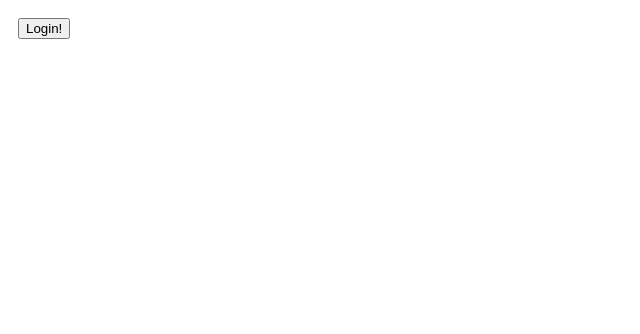
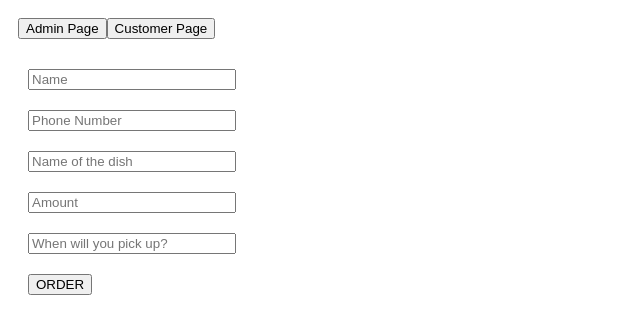
Before and after one commit to gsevkin/dinner_order_app, a React (Create React App) app in the folder client/: page /CustomerPage in a window 1280 px wide. Shown: the top 334 px of the page, without its empty margins (0-640 px from the left). Built offline with nearby package versions, Linux system fonts and the light colour scheme; no server answers.

Commit message:
added customer order page
- new data schema
- new page
- routes are differentiated

```diff
--- a/client/src/App.js
+++ b/client/src/App.js
@@ -6,6 +6,15 @@ import React, { Component } from "react";
 class App extends Component {
   render() {
     return (
+      <React.Fragment>
+        <div style={{ padding: '10px' }}>
+          <button onClick={(e) => window.location.assign("/AdminPage")}>
+            Admin Page
+          </button>
+          <button onClick={(e) => window.location.assign("/CustomerPage")}>
+            Customer Page
+          </button>
+        </div>
         <Router>
           <div>
             <Switch>
@@ -14,6 +23,7 @@ class App extends Component {
             </Switch>
           </div>
         </Router>
+      </React.Fragment>
     );
   }
 }
--- a/client/src/pages/CustomerPage.js
+++ b/client/src/pages/CustomerPage.js
@@ -2,13 +2,111 @@ import React, {Component} from 'react';
 import axios from 'axios';
 
 class CustomerPage extends Component{
+  state = {
+    data: [],
+    orderData: [],
+    id: 0,
+    CustomerName: null,
+    CustomerPhone: null,
+    PickupTime: null,
+    ServeDate: null,
+    DishName: null,
+    Amount: null,
+    intervalIsSet: false,
+    idToDelete: null,
+    idToUpdate: null,
+    objectToUpdate: null
+  };
+  //mount
+  componentDidMount() {
+    this.getOrderDataFromDb();
+    if(!this.state.intervalIsSet) {
+      let interval = setInterval(this.getDataFromDb, 1000);
+      this.setState({ intervalIsSet: interval });
+    }
+  }
+
+  //unmount
+  componentWillUnmount() {
+    if(this.state.intervalIsSet) {
+      clearInterval(this.state.intervalIsSet);
+      this.setState({ intervalIsSet: null });
+    }
+  }
+
+  getOrderDataFromDb = () => {
+    fetch('http://localhost:3001/api/customer/getData')
+      .then((data) => data.json())
+      .then((res) => this.setState({ orderData: res.data }));
+  };
+
+  putOrderDataToDB = ( CustomerName, CustomerPhone, PickupTime, DishName, Amount, ServeDate) => {
+    let currentIds = this.state.data.map((data) => data.id);
+    let idToBeAdded = 0;
+    while(currentIds.includes(idToBeAdded)){
+      ++idToBeAdded;
+    }
+
+    axios.post('http://localhost:3001/api/customer/putData', {
+      id: idToBeAdded,
+      CustomerName: CustomerName,
+      CustomerPhone: CustomerPhone,
+      DishName: DishName,
+      Amount: Amount,
+      DishID: 0,
+      ServeDate: ServeDate,
+      PickupTime: PickupTime,
+    });
+  };
 
   render() {
     return(
       <div style={{ padding: '10px' }}>
-        <button onClick={(e) => window.location.assign("/AdminPage")}>
-          Login!
-        </button>
+        <div style={{ padding: '10px' }}>
+          <input
+            type="text"
+            onChange={(e) => this.setState({ CustomerName: e.target.value })}
+            placeholder="Name"
+            style={{ width: '200px' }}
+          />
+        </div>
+        <div style={{ padding: '10px' }}>
+          <input
+            type="text"
+            onChange={(e) => this.setState({ CustomerPhone: e.target.value })}
+            placeholder="Phone Number"
+            style={{ width: '200px' }}
+          />
+        </div>
+        <div style={{ padding: '10px' }}>
+          <input
+            type="text"
+            onChange={(e) => this.setState({ DishName: e.target.value })}
+            placeholder="Name of the dish"
+            style={{ width: '200px' }}
+          />
+        </div>
+        <div style={{ padding: '10px' }}>
+          <input
+            type="text"
+            onChange={(e) => this.setState({ Amout: e.target.value })}
+            placeholder="Amount"
+            style={{ width: '200px' }}
+          />
+        </div>
+        <div style={{ padding: '10px' }}>
+          <input
+            type="text"
+            onChange={(e) => this.setState({ PickupTime: e.target.value })}
+            placeholder="When will you pick up?"
+            style={{ width: '200px' }}
+          />
+        </div>
+        <div  style={{ padding: '10px' }}>
+        <button onClick={() => this.putOrderDataToDB(this.state.CustomerName, this.state.CustomerPhone, this.state.PickupTime, this.state.DishName, this.state.Amount, this.state.ServeDate)}>
+            ORDER
+          </button>
+        </div>
       </div>
     );
   }
--- a/client/src/pages/adminPage.js
+++ b/client/src/pages/adminPage.js
@@ -34,7 +34,7 @@ class AdminPage extends Component{
   }
 
   getDataFromDb = () => {
-    fetch('http://localhost:3001/api/getData')
+    fetch('http://localhost:3001/api/admin/getData')
       .then((data) => data.json())
       .then((res) => this.setState({ data: res.data }));
   };
@@ -46,7 +46,7 @@ class AdminPage extends Component{
       ++idToBeAdded;
     }
 
-    axios.post('http://localhost:3001/api/putData', {
+    axios.post('http://localhost:3001/api/admin/putData', {
       id: idToBeAdded,
       message: message,
       price: price,
@@ -64,7 +64,7 @@ class AdminPage extends Component{
       }
     });
 
-    axios.delete('http://localhost:3001/api/deleteData', {
+    axios.delete('http://localhost:3001/api/admin/deleteData', {
       data: {
         id: objIdToDelete,
       },
```
Also changed, not shown: 2 other files (tests, documents, lock files or other folders). Lines whose indentation alone changed are shown as unchanged.
